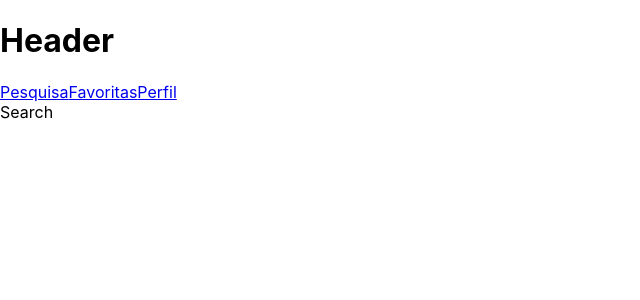
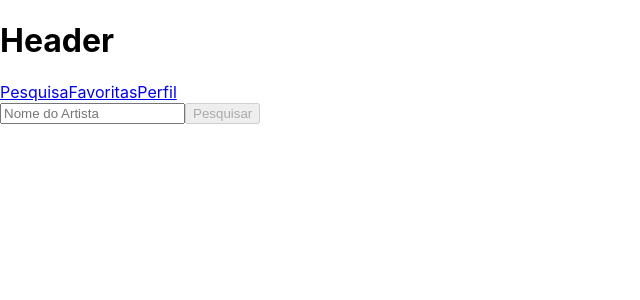
Before and after one commit to thainaabrantes/trybetunes, a React (Create React App) app: page /search in a window 1280 px wide. Shown: the top 300 px of the page, without its empty margins (0-640 px from the left). Built offline with nearby package versions, Linux system fonts and the light colour scheme.

Commit message:
Form para pessquisar artistas

```diff
--- a/src/pages/Search.jsx
+++ b/src/pages/Search.jsx
@@ -2,11 +2,52 @@ import React, { Component } from 'react';
 import Header from '../components/Header';
 
 class Search extends Component {
+  state = {
+    artistName: '',
+    isSearchButtonDisabled: true,
+  };
+
+  enableSearchButton = () => {
+    const { artistName } = this.state;
+    const maxLength = 2;
+    const invalideArtistName = artistName.length < maxLength;
+
+    if (invalideArtistName) {
+      this.setState({ isSearchButtonDisabled: true });
+    } else {
+      this.setState({ isSearchButtonDisabled: false });
+    }
+  };
+
+  handleChange = ({ name, value }) => {
+    this.setState({ [name]: value }, () => {
+      this.enableSearchButton();
+    });
+  };
+
   render() {
+    const { artistName, isSearchButtonDisabled } = this.state;
+
     return (
       <div data-testid="page-search">
         <Header />
-        Search
+        <form>
+          <input
+            data-testid="search-artist-input"
+            type="text"
+            placeholder="Nome do Artista"
+            name="artistName"
+            value={ artistName }
+            onChange={ ({ target }) => this.handleChange(target) }
+          />
+          <button
+            data-testid="search-artist-button"
+            type="submit"
+            disabled={ isSearchButtonDisabled }
+          >
+            Pesquisar
+          </button>
+        </form>
       </div>
     );
   }
```
